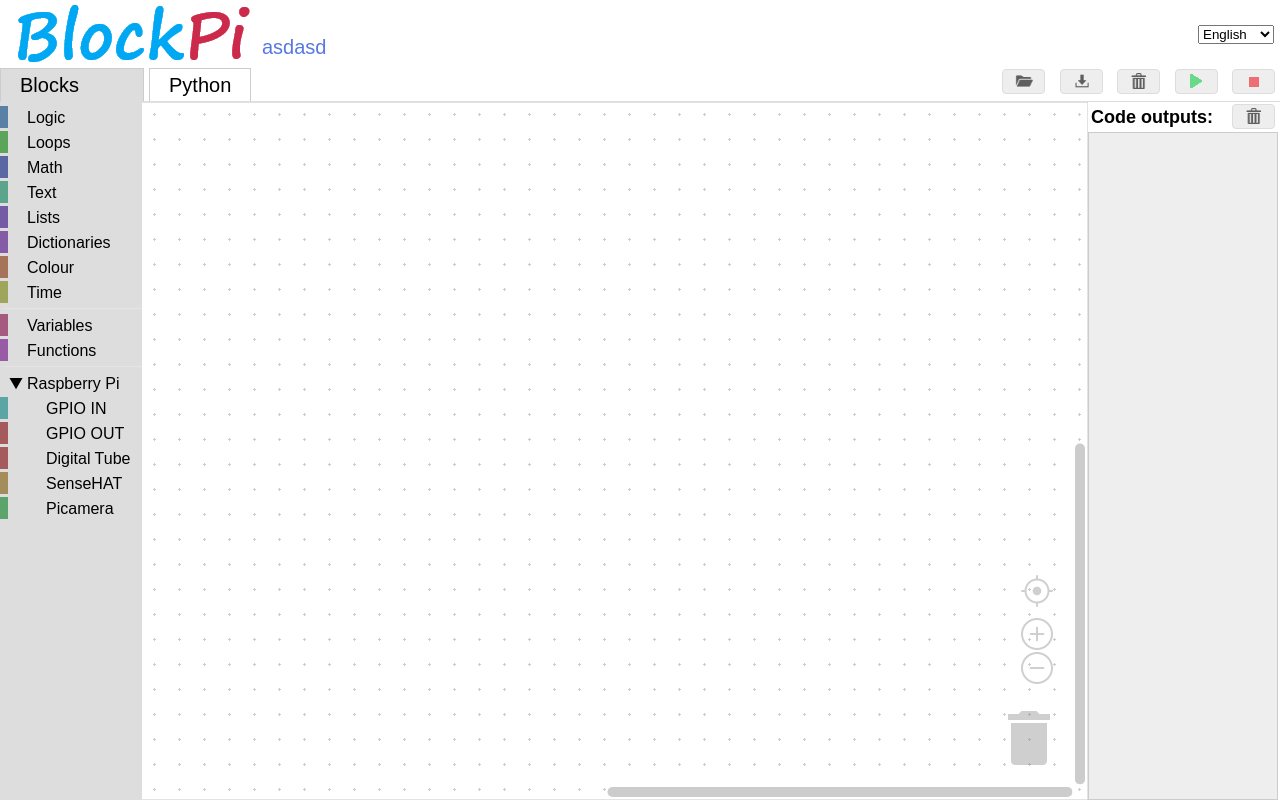
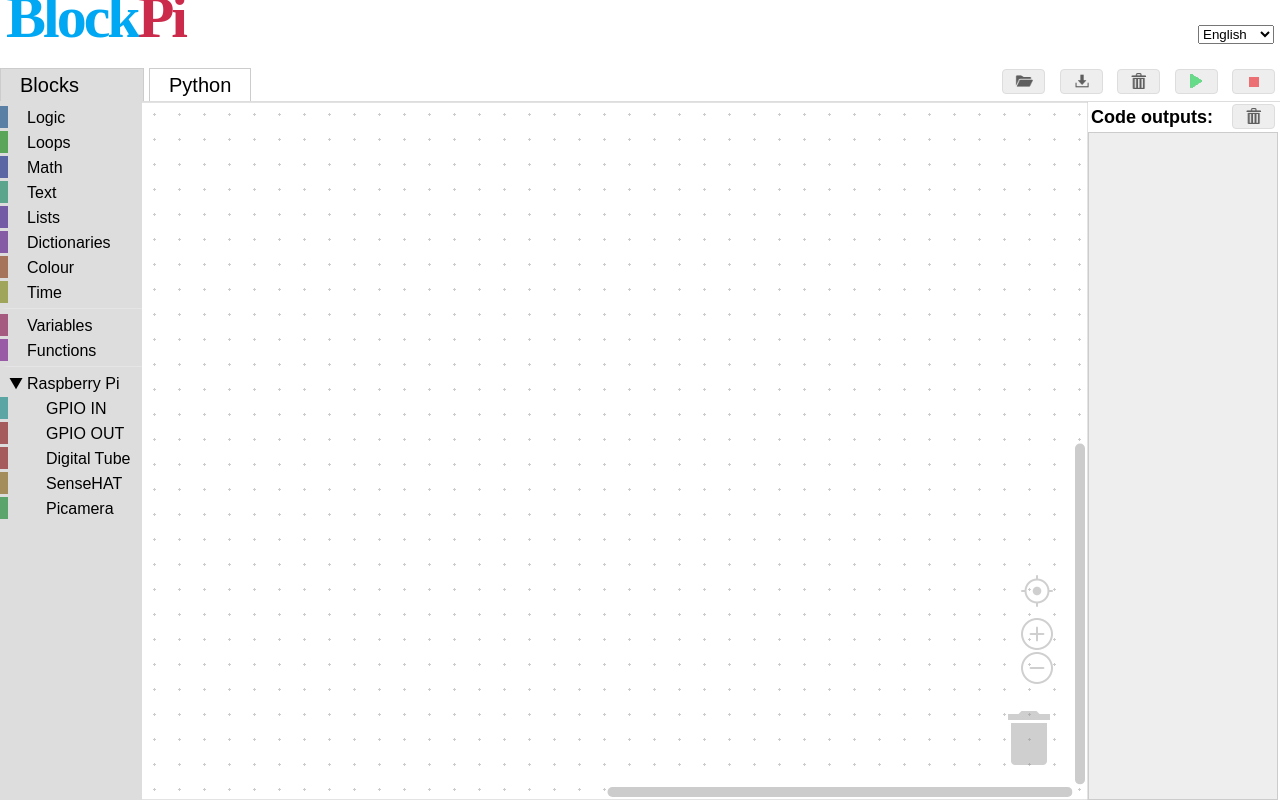
Before and after one commit to alienzhangyw/BlockPi, an Electron app: page BlockPi/index.html in a window 1280 px wide. Drawn offline with Linux system fonts and the light colour scheme; no server answers.

Commit message:
Change logo to SVG

```diff
--- a/BlockPi/index.html
+++ b/BlockPi/index.html
@@ -23,17 +23,21 @@
   <header>
     <h1>
       <a href="https://github.com/alienzhangyw/BlockPi" target="_blank" title="BlockPi Homepage">
-        <img src="src/media/logo.png" alt="BlockPi">
+        <svg width="205" height="70" viewbox="0 0 205 70">
+          <text x="0" y="0" font-family="Segoe Print" font-size="60px" font-weight="bold" fill="#00a8f3"
+            letter-spacing="-3" dominant-baseline="hanging">
+            Block<tspan fill="#cb2a4a">Pi</tspan>
+          </text>
+        </svg>
       </a>
     </h1>
     <a id="version" href="https://github.com/alienzhangyw/BlockPi/releases/latest" target="_blank"
-      title="Check out the latest version.">asdasd</a>
+      title="Check out the latest version."></a>
     <em></em>
     <span class="farSide">
       <select id="languageMenu"></select>
     </span>
   </header>
-
 
   <section class="clearfix">
     <h2 class="tabon" id="tab_blocks"></h2>
@@ -58,6 +62,7 @@
       </button>
     </div>
   </section>
+
   <section class="workspace clearfix">
     <div id="content_area"></div>
     <div>
@@ -998,6 +1003,7 @@
       </category>
     </category>
   </xml>
+
 </body>
 
 </html>
--- a/BlockPi/src/style/style.css
+++ b/BlockPi/src/style/style.css
@@ -8,7 +8,6 @@ input{outline:0;border:0}
 .clearfix{zoom:1}
 body{background:#fff;font-family:sans-serif;overflow:auto;display:flex;flex-direction:column;min-width:600px;min-height:600px}
 header{display:flex;align-items:center;margin:4px 6px;max-height:50px;padding:5px 0}
-header h1 img{height:100%}
 header>a{font-size:20px;color:#5778e2;align-self:flex-end}
 header em{flex:1}
 section{width:100%}
```
Also changed, not shown: BlockPi/src/media/logo.png (deleted).
